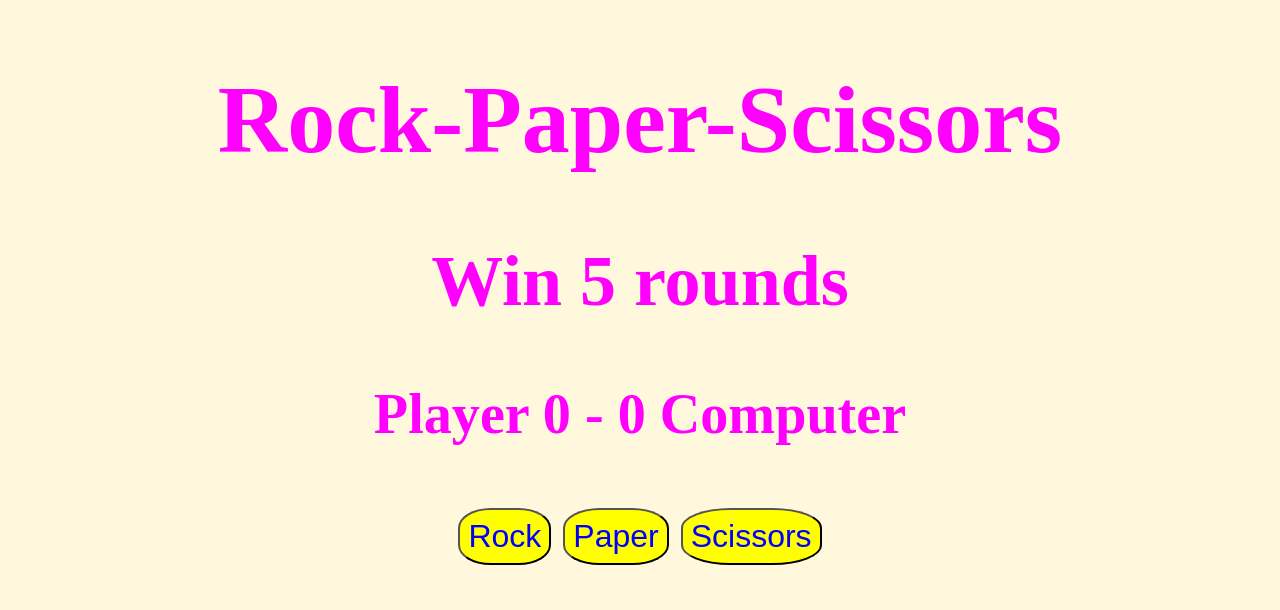
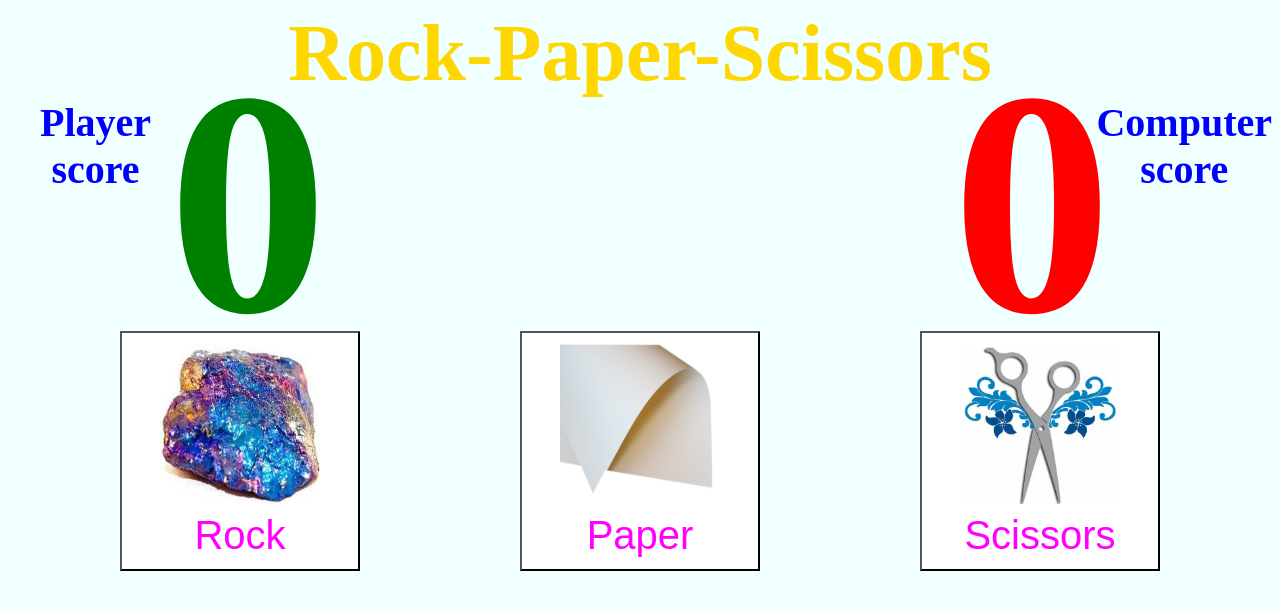
Before and after one commit to VaidasDbr/Projektas10, a website: page index.html in a window 1280 px wide. Drawn offline with Linux system fonts and the light colour scheme.

Commit message:
projektas10

```diff
--- a/css/main.css
+++ b/css/main.css
@@ -1,14 +1,46 @@
 body {
+    font-family: serif;
     text-align: center;
-    font-size: 3rem;
-    background-color: cornsilk;
+    font-size: 5vmin;
+    font-weight: bold;
+    background-color: azure;
+    color: gold;
+}
+section {
+    display: flex;
+    flex-wrap: wrap;
+    justify-content: center;
+    gap: 1vmin 20vmin;
+    width: 100%;
+}
+button {
+    transition: 0.3s;
+    width: 30vmin;
+    height: 30vmin;
+    font-size: 5vmin;
+    margin-top: -7vmin;
+    cursor: pointer;
+    background-color: white;
     color: fuchsia;
 }
-button {
-    border-radius: 35%;
-    padding: 0.5rem;
-    cursor: pointer;
-    font-size: 2rem;
-    background-color: yellow;
-    color: blue;
+button:hover {
+    transition: 0.3s;
+    box-shadow: 1vmin 1vmin 3vmin black;
 }
+img {
+    width: 20vmin;
+    height: 20vmin;
+}
+.psc {
+    font-size: 40vmin;
+    float: left;
+    margin-left: 20vmin;
+    margin-top: -10vmin;
+    color:green;
+}
+.csc {
+    font-size: 40vmin;
+    float: right;
+    margin-right: 20vmin;
+    margin-top: -10vmin;
+    color: red;
--- a/index.html
+++ b/index.html
@@ -6,16 +6,25 @@
     <title>Rock-Paper-Scissors</title>
     <link rel="stylesheet" href="./css/main.css">
 </head>
-<body>
     <body>
-        <h1>Rock-Paper-Scissors</h1>
-        <h2>Win 5 rounds</h2>
-        <h3>
-          Player <span id="p-score">0</span> - <span id="c-score">0</span> Computer
-        </h3>
-        <button class="options">Rock</button>
-        <button class="options">Paper</button>
-        <button class="options">Scissors</button>
+        <div style="font-size: 10vmin;">Rock-Paper-Scissors</div>
+        <div id="p_score" class="psc">0</div>
+        <div id="c_score" class="csc">0</div>
+        <div style="float: left; margin-left: -36vmin; color: blue;">Player<br>score
+        </div>
+        <div style="float: right; margin-right: -40vmin; color: blue;">Computer<br>score
+        </div>
+        <section>
+            <button class="options">
+                <img src="./img/rock.jpg" alt="Rock">Rock
+            </button>
+            <button class="options">
+                <img src="./img/paper.jfif" alt="Paper">Paper
+            </button>
+            <button class="options">
+                <img src="./img/scissors.jfif" alt="Scissors">Scissors
+            </button>
+        </section>
         <script src="./js/main.js"></script>
-      </body>
+    </body>
 </html>
--- a/js/main.js
+++ b/js/main.js
@@ -55,8 +55,8 @@ function compareInputs(pInput, cInput) {
 }
 
 function updateScore() {
-  document.getElementById("p-score").textContent = pScore;
-  document.getElementById("c-score").textContent = cScore;
+  document.getElementById("p_score").textContent = pScore;
+  document.getElementById("c_score").textContent = cScore;
 }
 
 function checkWinner() {
```
Also changed, not shown: img/paper.jfif (added), img/rock.jpg (added), img/scissors.jfif (added).
